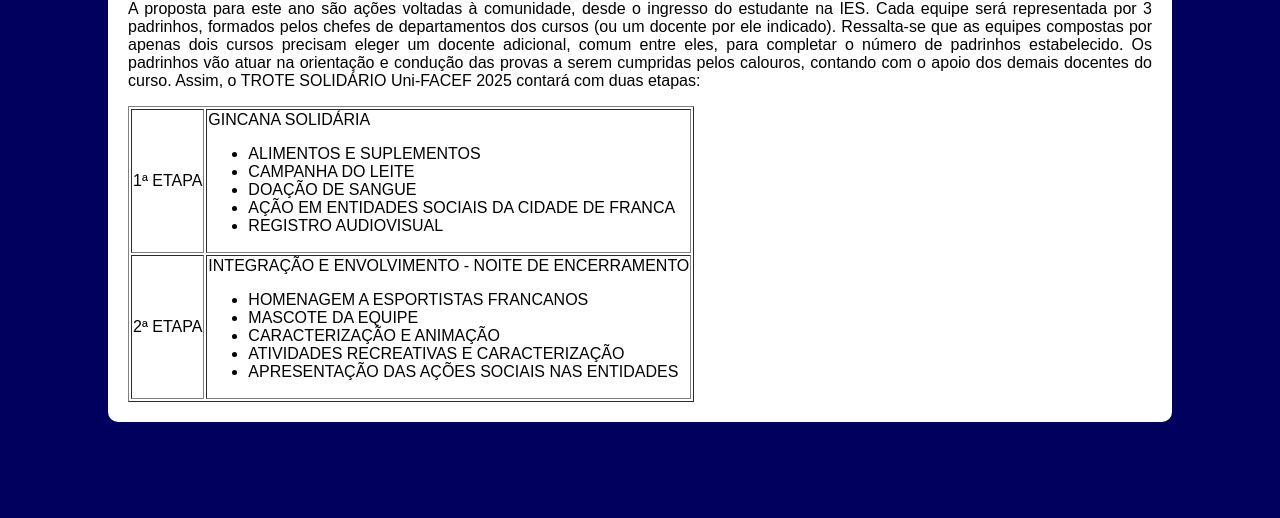
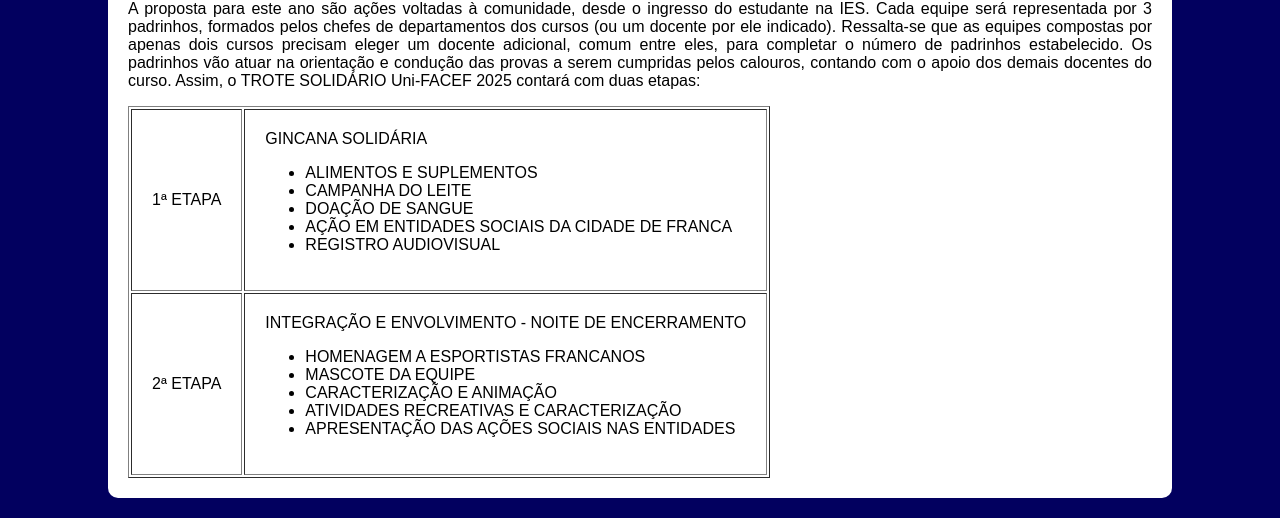
Before and after one commit to joaoassalomao/SiteTroteUNIFACEF, a plain HTML site: page formato.html in a window 1280 px wide. Shown: the part 303-821 px from the top of the page. Before the commit the page ends 800 px from the top, so only its background shows below. Drawn offline with Linux system fonts and the light colour scheme.

Commit message:
Atualização 5

```diff
--- a/css/styles.css
+++ b/css/styles.css
@@ -61,3 +61,7 @@ nav a:hover {
 ol li {
     padding-bottom: 10px;
 }
+
+table tr td{
+    padding: 20px;
+}
```
